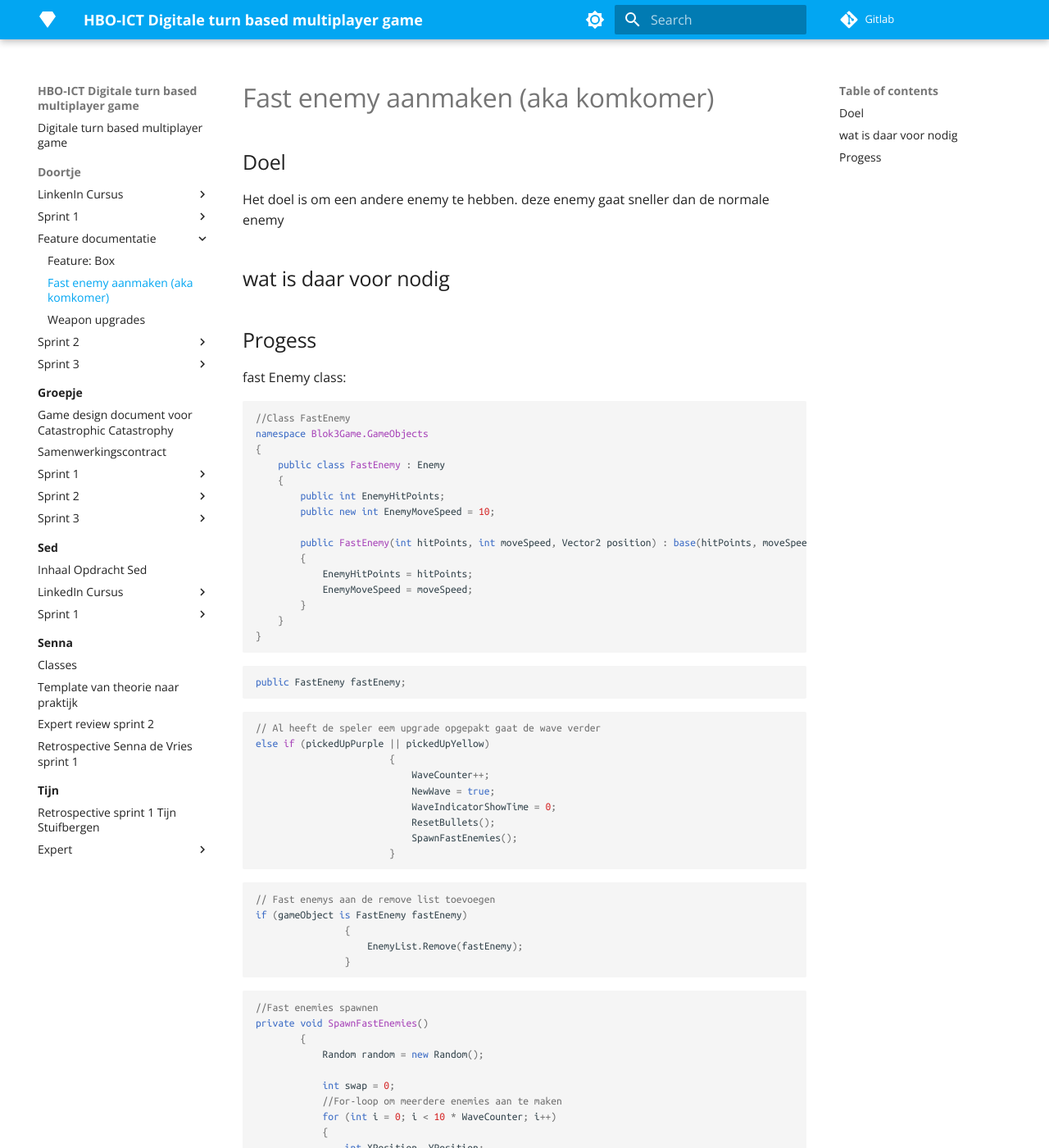
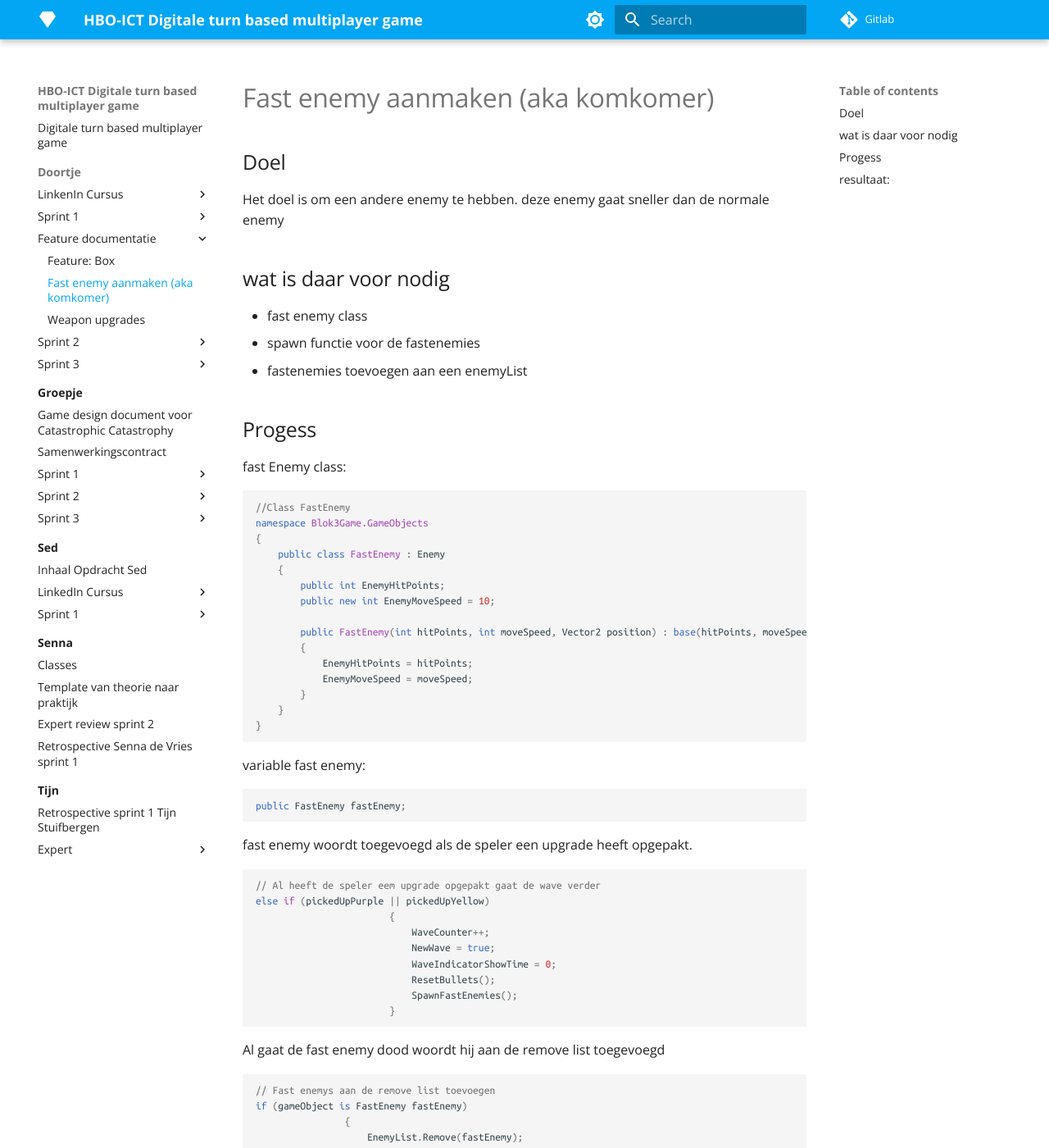
Before and after one commit to Doortje-Geuze/catastrophic-catastrophe, an MkDocs documentation site: the page built from docs/Doortje/feature-documentatie/Fast-enemy-aanmaken.md, in a window 1280 px wide and 1400 px high. Shown: the whole window at 82% size. Built offline with MkDocs 1.6.1 and Material for MkDocs 9.7.7, drawn with Linux system fonts in a browser that asks for light colours; nearby versions of some CDN libraries; library files that are not in the unit come from our copies; some of the changed text lies outside the part shown.

Commit message:
Plaatjes toegevoegd aan de feature documentatie

````diff
--- a/docs/Doortje/feature-documentatie/Fast-enemy-aanmaken.md
+++ b/docs/Doortje/feature-documentatie/Fast-enemy-aanmaken.md
@@ -6,6 +6,9 @@
 
 ## wat is daar voor nodig
 
+- fast enemy class
+- spawn functie voor de fastenemies
+- fastenemies toevoegen aan een enemyList
 ## Progess
 
 fast Enemy class:
@@ -27,11 +30,12 @@
     }
 }
 ```
-
+variable fast enemy:
 ```c#
 public FastEnemy fastEnemy;
 
 ```
+fast enemy woordt toegevoegd als de speler een upgrade heeft opgepakt.
 ```c#
 // Al heeft de speler eem upgrade opgepakt gaat de wave verder
 else if (pickedUpPurple || pickedUpYellow)
@@ -43,7 +47,7 @@
                             SpawnFastEnemies();
                         }
 ```
-
+Al gaat de fast enemy dood woordt hij aan de remove list toegevoegd
 ```c#
 // Fast enemys aan de remove list toevoegen
 if (gameObject is FastEnemy fastEnemy)
@@ -51,7 +55,7 @@
                     EnemyList.Remove(fastEnemy);
                 }
 ```
-
+De functie voor het spawnen van de fast enmeies.
 ```c#
 //Fast enemies spawnen
 private void SpawnFastEnemies()
@@ -95,3 +99,6 @@
             }
         }
 ```
+
+## resultaat:
+![fast enemy](../feature-documentatie/fast-enemy.png)
````
Also changed, not shown: docs/Doortje/feature-documentatie/weapon-upgrades.md (+3 -0 lines), docs/Doortje/feature-documentatie/Choose-your-upgrade.png (added), docs/Doortje/feature-documentatie/fast-enemy.png (added), 5 other files.
